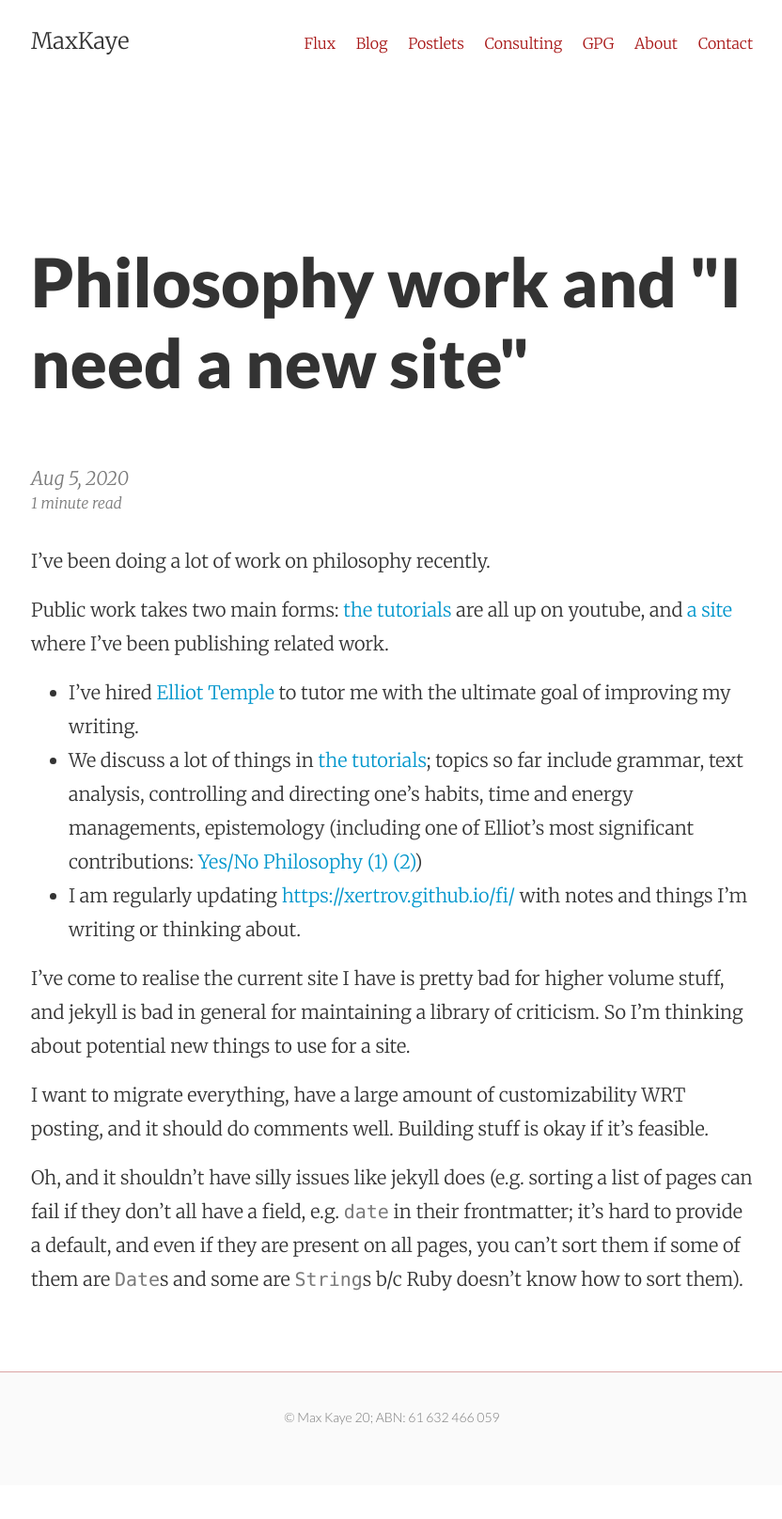
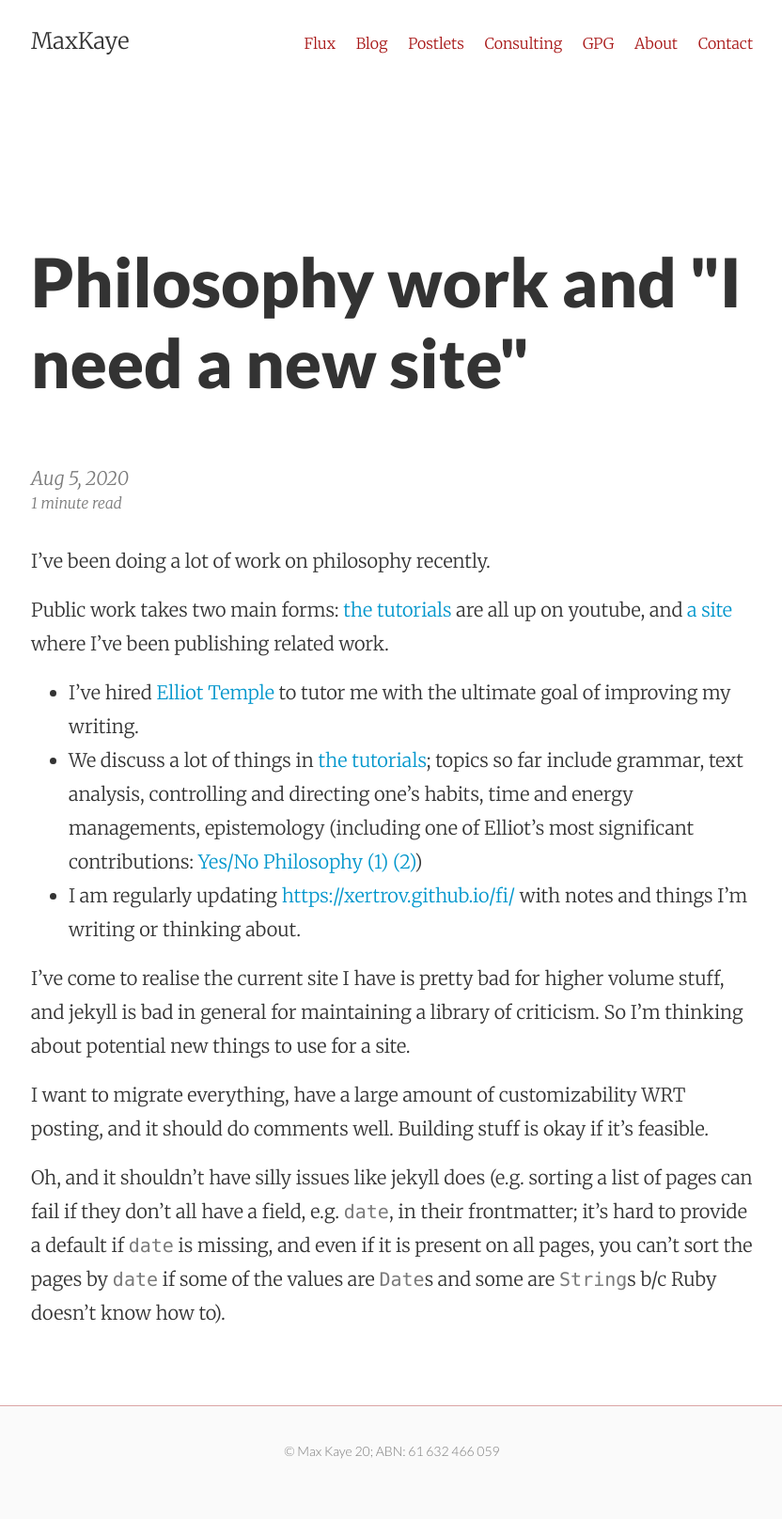
Before and after one commit to xk-io/xk-io.github.io, a Jekyll site: the page built from _posts/2020-08-05-philosophy-posts-and-metasite.md, in a window 1280 px wide. Shown: the whole page at 94% size, without its empty margins (223-1055 px from the left). Built offline with Jekyll 4.4.1, drawn with Linux system fonts in a browser that asks for light colours; before the commit the page ends 1580 px from its top, so only the background shows below that.

Commit message:
minor fixes

```diff
--- a/_posts/2020-08-05-philosophy-posts-and-metasite.md
+++ b/_posts/2020-08-05-philosophy-posts-and-metasite.md
@@ -21,4 +21,4 @@ So I'm thinking about potential new things to use for a site.
 
 I want to migrate everything, have a large amount of customizability WRT posting, and it should do comments well. Building stuff is okay if it's feasible.
 
-Oh, and it shouldn't have silly issues like jekyll does (e.g. sorting a list of pages can fail if they don't all have a field, e.g. `date` in their frontmatter; it's hard to provide a default, and even if they are present on all pages, you can't sort them if some of them are `Date`s and some are `String`s b/c Ruby doesn't know how to sort them).
+Oh, and it shouldn't have silly issues like jekyll does (e.g. sorting a list of pages can fail if they don't all have a field, e.g. `date`, in their frontmatter; it's hard to provide a default if `date` is missing, and even if it is present on all pages, you can't sort the pages by `date` if some of the values are `Date`s and some are `String`s b/c Ruby doesn't know how to).
```
